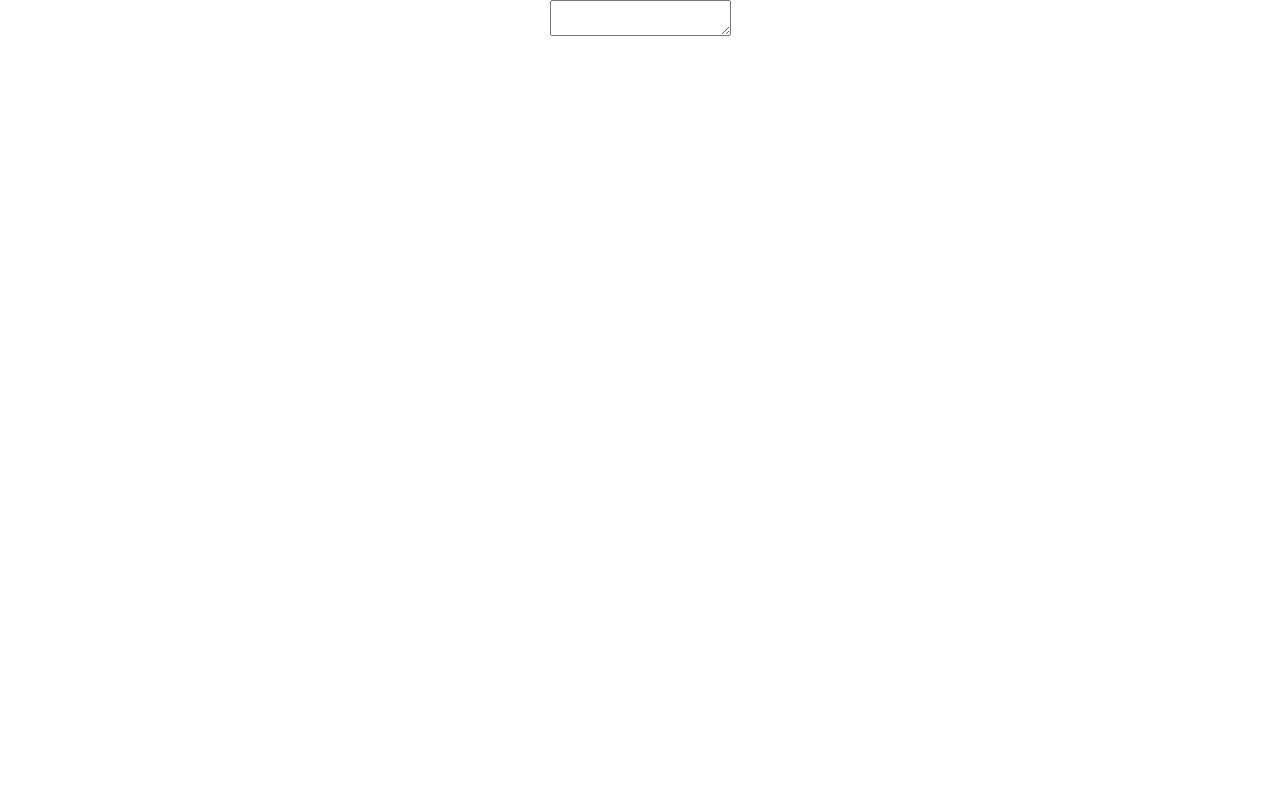
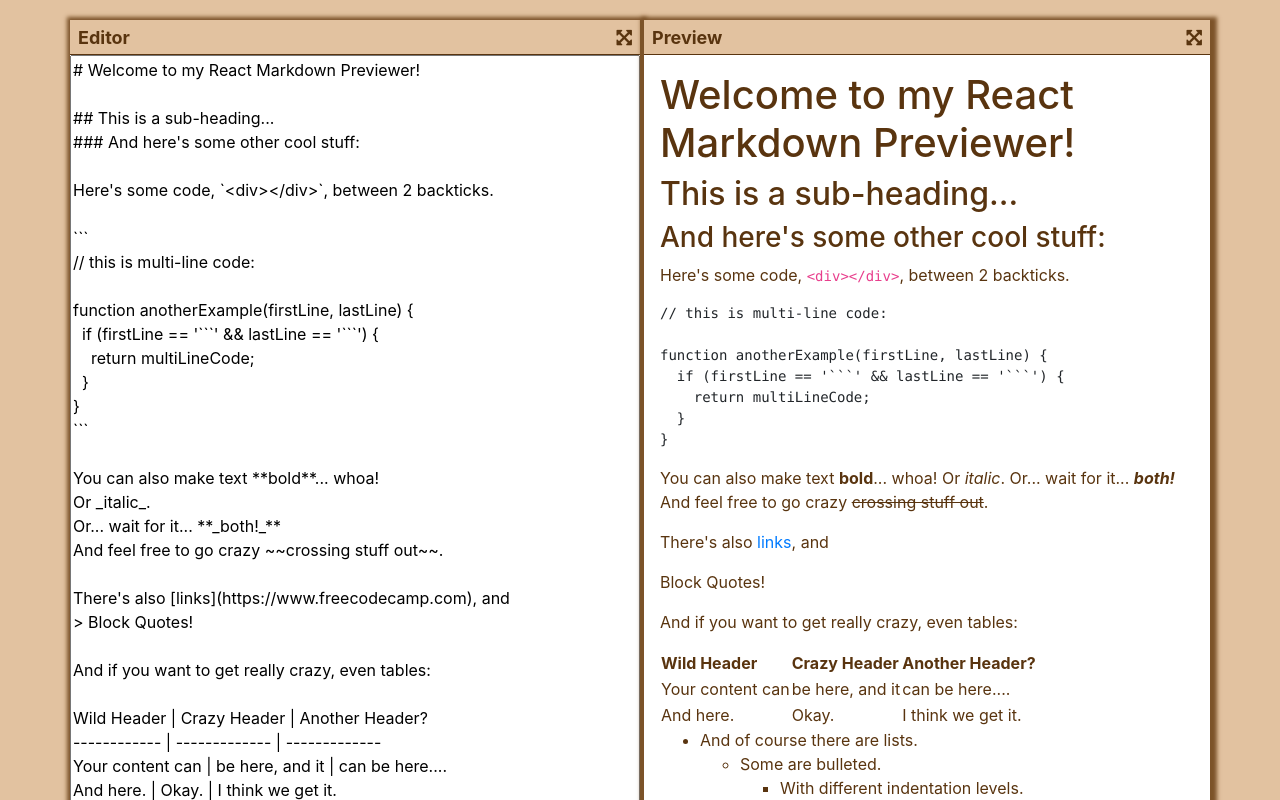
Before and after one commit to saltowl/MarkdownPreviewer, a React (Create React App) app: page / in a window 1280 px wide. Shown: the top 800 px of the page. Built offline with nearby package versions, Linux system fonts and the light colour scheme.

Commit message:
Style components

```diff
--- a/src/App.css
+++ b/src/App.css
@@ -1,3 +1,52 @@
 .App {
-  text-align: center;
+  --shadow: 2px 2px 4px 5px #7C5329;
+  --tool-bar-height: 35px;
+
+  padding: 20px;
+  background: #E2C2A0;
+  color: #59340F;
+  height: 100%;
 }
+
+.toolbar {
+  background: #E2C2A0;
+  border-bottom: 1px solid #59340F;
+  height: var(--tool-bar-height);
+
+  font-size: large;
+  font-weight: bold;
+}
+
+.editorWrap>div, #editor {
+  width: 100%;
+  height: 100%;
+}
+
+#editor {
+  height: calc(100% - var(--tool-bar-height));
+  resize: none;
+}
+
+#preview {
+  overflow: auto;
+  height: calc(100% - var(--tool-bar-height));
+}
+
+.editorWrap>div, .previewWrap>div {
+  -webkit-box-shadow: var(--shadow);  /* Safari 3-4, iOS 4.0.2 - 4.2, Android 2.3+ */
+  -moz-box-shadow:    var(--shadow);  /* Firefox 3.5 - 3.6 */
+  box-shadow:         var(--shadow);  /* Opera 10.5, IE 9, Firefox 4+, Chrome 6+, iOS 5 */
+  background: white;
+  box-sizing: border-box;
+  height: 100%;
+}
+
+.maximized {
+  height: calc(99vh - var(--tool-bar-height));
+}
+
+@media screen and (max-width: 768px) {
+  .editorWrap:not(.maximized), .previewWrap:not(.maximized) {
+    height: 46vh;
+  }
+}
--- a/src/App.js
+++ b/src/App.js
@@ -3,16 +3,46 @@ import './App.css';
 import Editor from './components/Editor';
 import Preview from './components/Preview';
 import Toolbar from './components/Toolbar';
+import 'bootstrap/dist/css/bootstrap.css';
 
-function App() {
-    return (
-        <div className="App">
-            <Toolbar />
-            <Editor />
-            <Toolbar />
-            <Preview />
-        </div>
-    );
+class App extends React.Component {
+    constructor(props) {
+        super(props);
+    }
+    render() {
+        const usualColumn = ' col-md-6 col-sm-12';
+        const classes = this.props.editorMaximized ?
+            ['editorWrap col-12 maximized',
+                'previewWrap d-none',
+                'fa fa-compress'] :
+            this.props.previewMaximized ?
+                ['editorWrap d-none',
+                    'previewWrap col-12 maximized',
+                    'fa fa-compress'] :
+                ['editorWrap' + usualColumn,
+                    'previewWrap' + usualColumn,
+                    'fa fa-arrows-alt'];
+        return (
+            <div className="App">
+                <div className={'container'}>
+                    <div className={'row'}>
+                        <div className={classes[0]} style={{'padding': 0}}>
+                            <div className={!this.props.editorMaximized && !this.props.previewMaximized ? 'mr-md-1 mb-2 mb-md-0' : ''}>
+                                <Toolbar name={'Editor'} icon={classes[2]} onClick={this.props.handleMaximizedEditor}/>
+                                <Editor input={this.props.input} handleInputChange={this.props.handleInputChange}/>
+                            </div>
+                        </div>
+                        <div className={classes[1]} style={{'padding': 0}}>
+                            <div className={!this.props.editorMaximized && !this.props.previewMaximized ? 'ml-md-1 mt-2 mt-md-0' : ''}>
+                                <Toolbar name={'Preview'} icon={classes[2]} onClick={this.props.handleMaximizedPreview}/>
+                                <Preview input={this.props.input}/>
+                            </div>
+                        </div>
+                    </div>
+                </div>
+            </div>
+        );
+    }
 }
 
 export default App;
--- a/src/components/Preview.js
+++ b/src/components/Preview.js
@@ -1,4 +1,5 @@
 import React from 'react';
+import marked from 'marked'
 
 class Preview extends React.Component {
     constructor(props) {
@@ -6,9 +7,8 @@ class Preview extends React.Component {
     }
     render() {
         return (
-            <div id={'preview'}>
-            </div>
-    );
+            <div id={'preview'} dangerouslySetInnerHTML={{__html: marked(this.props.input)}} className={'p-3'}/>
+        );
     }
 }
 
--- a/src/components/Toolbar.js
+++ b/src/components/Toolbar.js
@@ -6,9 +6,9 @@ class Toolbar extends React.Component {
     }
     render() {
         return (
-            <div>
-                <div></div>
-                <i></i>
+            <div className={'row toolbar pl-2 pr-2 pt-1 pb-1'} style={{'align-items': 'center', 'justify-content': 'space-between', 'margin': 0}}>
+                <div>{this.props.name}</div>
+                <i className={this.props.icon} onClick={this.props.onClick} />
             </div>
         );
     }
--- a/src/constants.js
+++ b/src/constants.js
@@ -2,8 +2,56 @@ export const MAXIMIZE_EDITOR = 'MAXIMIZE_EDITOR';
 export const MAXIMIZE_PREVIEW = 'MAXIMIZE_PREVIEW';
 export const HANDLE_INPUT_CHANGE = 'HANDLE_INPUT_CHANGE';
 
+const PLACEHOLDER =
+`# Welcome to my React Markdown Previewer!
+
+## This is a sub-heading...
+### And here's some other cool stuff:
+
+Here's some code, \`<div></div>\`, between 2 backticks.
+
+\`\`\`
+// this is multi-line code:
+
+function anotherExample(firstLine, lastLine) {
+  if (firstLine == '\`\`\`' && lastLine == '\`\`\`') {
+    return multiLineCode;
+  }
+}
+\`\`\`
+
+You can also make text **bold**... whoa!
+Or _italic_.
+Or... wait for it... **_both!_**
+And feel free to go crazy ~~crossing stuff out~~.
+
+There's also [links](https://www.freecodecamp.com), and
+> Block Quotes!
+
+And if you want to get really crazy, even tables:
+
+Wild Header | Crazy Header | Another Header?
+------------ | ------------- | -------------
+Your content can | be here, and it | can be here....
+And here. | Okay. | I think we get it.
+
+- And of course there are lists.
+  - Some are bulleted.
+     - With different indentation levels.
+        - That look like this.
+
+
+1. And there are numbererd lists too.
+1. Use just 1s if you want!
+1. But the list goes on...
+- Even if you use dashes or asterisks.
+* And last but not least, let's not forget embedded images:
+
+![React Logo w/ Text](https://goo.gl/Umyytc)
+`;
+
 export const INITIAL_STATE = {
-    'input': '',
+    'input': PLACEHOLDER,
     'editorMaximized': false,
     'previewMaximized': false
 };
```
